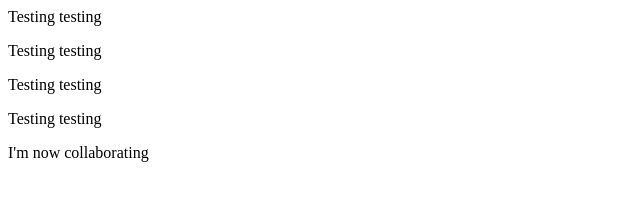
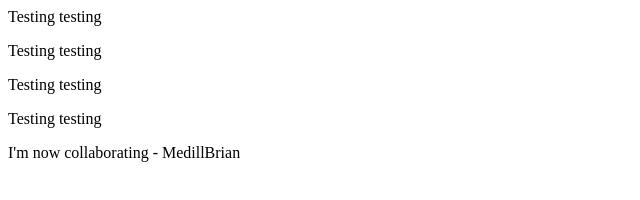
Before and after one commit to baaguilar/project-test, a plain HTML site: page index.html in a window 1280 px wide. Shown: the whole page, without its empty margins (0-640 px from the left). Drawn offline with Linux system fonts and the light colour scheme.

Commit message:
modified the project via medillbrian

```diff
--- a/index.html
+++ b/index.html
@@ -6,6 +6,6 @@
         <p>Testing testing</p>
         <p>Testing testing</p>
         <p>Testing testing</p>
-        <p>I'm now collaborating</p>
+        <p>I'm now collaborating - MedillBrian</p>
     </body>
 </html>
```
